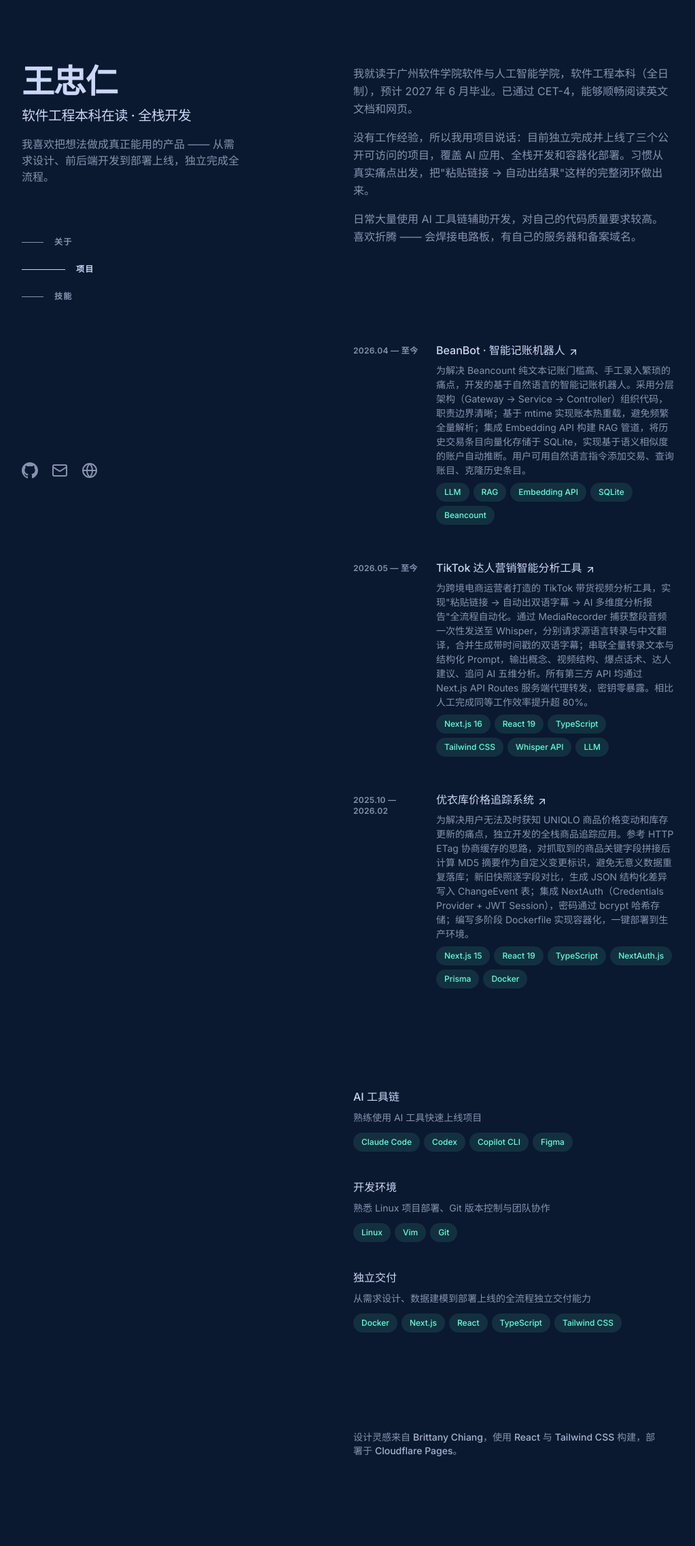
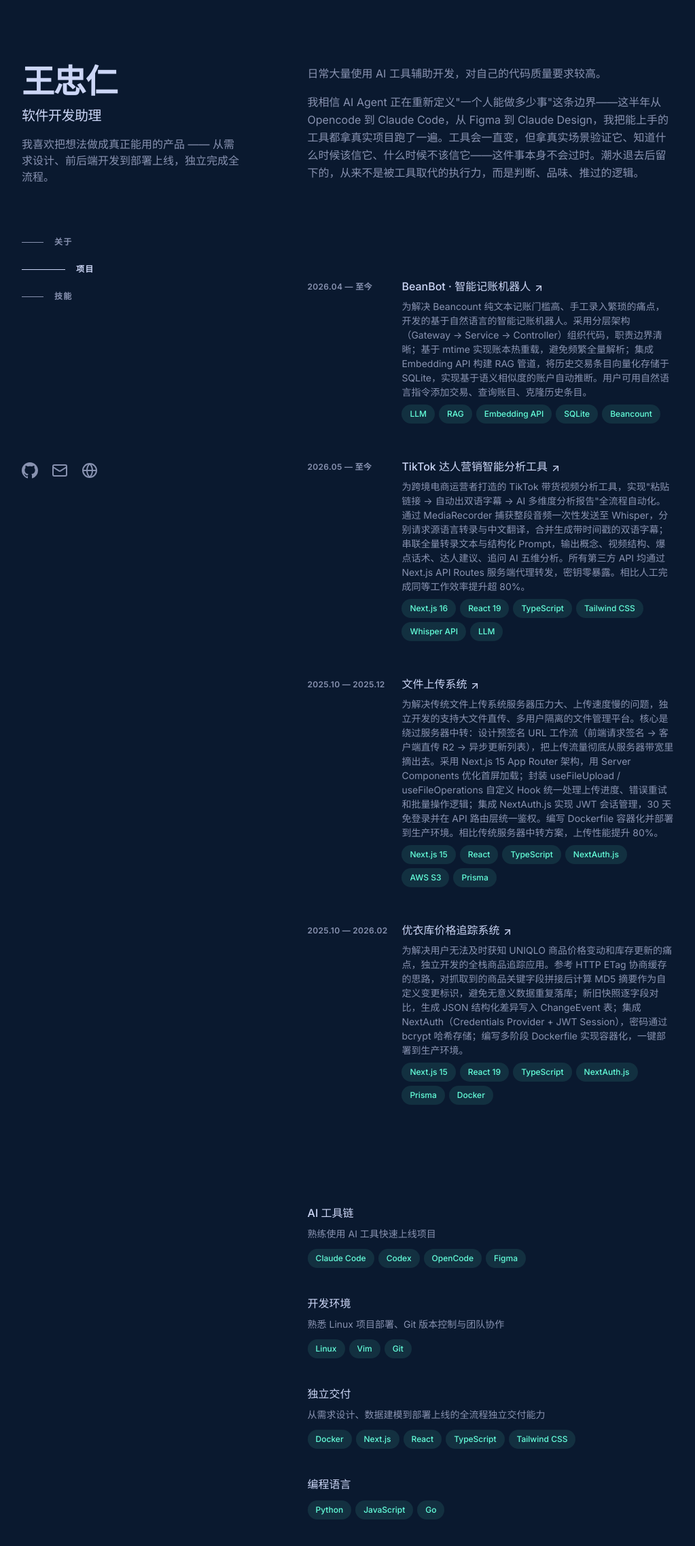
Before and after one commit to Fluxwang/Portfolio, a React (Vite) app: page / in a window 1280 px wide. Shown: the top 2274 px of the page at 68% size, without its empty margins (128-1151 px from the left). Before the commit the page ends 2240 px from the top, so only its background shows below. Built offline with nearby package versions, Linux system fonts and the light colour scheme.

Commit message:
Add Project

```diff
--- a/package.json
+++ b/package.json
@@ -19,6 +19,7 @@
     "@types/react": "^19.2.17",
     "@types/react-dom": "^19.2.3",
     "@vitejs/plugin-react": "^6.0.3",
+    "code-inspector-plugin": "^2.0.4",
     "oxlint": "^1.71.0",
     "vite": "^8.1.1"
   }
--- a/src/App.jsx
+++ b/src/App.jsx
@@ -1,31 +1,31 @@
-import { useEffect, useState } from 'react'
-import Spotlight from './components/Spotlight'
-import Sidebar from './components/Sidebar'
-import Section from './components/Section'
-import ProjectCard from './components/ProjectCard'
-import Tag from './components/Tag'
-import { about, projects, skills, navItems } from './data'
+import { useEffect, useState } from "react";
+import Spotlight from "./components/Spotlight";
+import Sidebar from "./components/Sidebar";
+import Section from "./components/Section";
+import ProjectCard from "./components/ProjectCard";
+import Tag from "./components/Tag";
+import { about, projects, skills, navItems } from "./data";
 
 function useActiveSection() {
-  const [active, setActive] = useState(navItems[0].id)
+  const [active, setActive] = useState(navItems[0].id);
 
   useEffect(() => {
     const onScroll = () => {
-      let current = navItems[0].id
+      let current = navItems[0].id;
       for (const { id } of navItems) {
-        const el = document.getElementById(id)
+        const el = document.getElementById(id);
         if (el && el.getBoundingClientRect().top <= window.innerHeight * 0.35) {
-          current = id
+          current = id;
         }
       }
-      setActive(current)
-    }
-    onScroll()
-    window.addEventListener('scroll', onScroll, { passive: true })
-    return () => window.removeEventListener('scroll', onScroll)
-  }, [])
+      setActive(current);
+    };
+    onScroll();
+    window.addEventListener("scroll", onScroll, { passive: true });
+    return () => window.removeEventListener("scroll", onScroll);
+  }, []);
 
-  return active
+  return active;
 }
 
 function About() {
@@ -39,7 +39,7 @@ function About() {
         ))}
       </div>
     </Section>
-  )
+  );
 }
 
 function Projects() {
@@ -51,7 +51,7 @@ function Projects() {
         ))}
       </ol>
     </Section>
-  )
+  );
 }
 
 function Skills() {
@@ -71,64 +71,64 @@ function Skills() {
         ))}
       </ol>
     </Section>
-  )
+  );
 }
 
 function Footer() {
-  return (
-    <footer className="max-w-md pb-16 text-sm text-slate sm:pb-0">
-      <p>
-        设计灵感来自{' '}
-        <a
-          href="https://brittanychiang.com"
-          target="_blank"
-          rel="noreferrer noopener"
-          className="font-medium text-light-slate transition-colors hover:text-accent"
-        >
-          Brittany Chiang
-        </a>
-        ，使用{' '}
-        <a
-          href="https://react.dev"
-          target="_blank"
-          rel="noreferrer noopener"
-          className="font-medium text-light-slate transition-colors hover:text-accent"
-        >
-          React
-        </a>{' '}
-        与{' '}
-        <a
-          href="https://tailwindcss.com"
-          target="_blank"
-          rel="noreferrer noopener"
-          className="font-medium text-light-slate transition-colors hover:text-accent"
-        >
-          Tailwind CSS
-        </a>{' '}
-        构建，部署于{' '}
-        <a
-          href="https://pages.cloudflare.com"
-          target="_blank"
-          rel="noreferrer noopener"
-          className="font-medium text-light-slate transition-colors hover:text-accent"
-        >
-          Cloudflare Pages
-        </a>
-        。
-      </p>
-    </footer>
-  )
+  // return (
+  //   <footer className="max-w-md pb-16 text-sm text-slate sm:pb-0">
+  //     <p>
+  //       设计灵感来自{" "}
+  //       <a
+  //         href="https://brittanychiang.com"
+  //         target="_blank"
+  //         rel="noreferrer noopener"
+  //         className="font-medium text-light-slate transition-colors hover:text-accent"
+  //       >
+  //         Brittany Chiang
+  //       </a>
+  //       ，使用{" "}
+  //       <a
+  //         href="https://react.dev"
+  //         target="_blank"
+  //         rel="noreferrer noopener"
+  //         className="font-medium text-light-slate transition-colors hover:text-accent"
+  //       >
+  //         React
+  //       </a>{" "}
+  //       与{" "}
+  //       <a
+  //         href="https://tailwindcss.com"
+  //         target="_blank"
+  //         rel="noreferrer noopener"
+  //         className="font-medium text-light-slate transition-colors hover:text-accent"
+  //       >
+  //         Tailwind CSS
+  //       </a>{" "}
+  //       构建，部署于{" "}
+  //       <a
+  //         href="https://pages.cloudflare.com"
+  //         target="_blank"
+  //         rel="noreferrer noopener"
+  //         className="font-medium text-light-slate transition-colors hover:text-accent"
+  //       >
+  //         Cloudflare Pages
+  //       </a>
+  //       。
+  //     </p>
+  //   </footer>
+  // );
 }
 
 export default function App() {
-  const active = useActiveSection()
+  const active = useActiveSection();
 
   return (
     <div className="relative">
       <Spotlight />
       <div className="mx-auto min-h-screen max-w-6xl px-6 py-12 md:px-12 md:py-20 lg:flex lg:justify-between lg:gap-4 lg:px-24 lg:py-0">
         <Sidebar active={active} />
-        <main id="content" className="pt-24 lg:w-1/2 lg:py-24">
+        <main id="content" className="pt-24 lg:w-2/3 lg:py-24">
           <About />
           <Projects />
           <Skills />
@@ -136,5 +136,5 @@ export default function App() {
         </main>
       </div>
     </div>
-  )
+  );
 }
--- a/src/data.js
+++ b/src/data.js
@@ -1,67 +1,103 @@
 export const profile = {
-  name: '王忠仁',
-  title: '软件工程本科在读 · 全栈开发',
-  tagline: '我喜欢把想法做成真正能用的产品 —— 从需求设计、前后端开发到部署上线，独立完成全流程。',
+  name: "王忠仁",
+  // title: "软件工程本科在读 · 全栈开发+Agent",
+  title: "软件开发助理",
+  tagline:
+    "我喜欢把想法做成真正能用的产品 —— 从需求设计、前后端开发到部署上线，独立完成全流程。",
   socials: [
-    { label: 'GitHub', href: 'https://github.com/Fluxwang', icon: 'github' },
-    { label: 'Email', href: 'mailto:fluxwang@gmail.com', icon: 'mail' },
-    { label: '个人网站', href: 'https://bugworld.dev', icon: 'globe' },
+    { label: "GitHub", href: "https://github.com/Fluxwang", icon: "github" },
+    { label: "Email", href: "mailto:fluxwang@gmail.com", icon: "mail" },
+    { label: "个人网站", href: "https://wangzhr.top", icon: "globe" },
   ],
-}
+};
 
 export const navItems = [
-  { id: 'about', label: '关于' },
-  { id: 'projects', label: '项目' },
-  { id: 'skills', label: '技能' },
-]
+  { id: "about", label: "关于" },
+  { id: "projects", label: "项目" },
+  { id: "skills", label: "技能" },
+];
 
 export const about = [
-  '我就读于广州软件学院软件与人工智能学院，软件工程本科（全日制），预计 2027 年 6 月毕业。已通过 CET-4，能够顺畅阅读英文文档和网页。',
-  '没有工作经验，所以我用项目说话：目前独立完成并上线了三个公开可访问的项目，覆盖 AI 应用、全栈开发和容器化部署。习惯从真实痛点出发，把"粘贴链接 → 自动出结果"这样的完整闭环做出来。',
-  '日常大量使用 AI 工具链辅助开发，对自己的代码质量要求较高。喜欢折腾 —— 会焊接电路板，有自己的服务器和备案域名。',
-]
+  // '没有工作经验，所以我用项目说话：目前独立完成并上线了三个公开可访问的项目，覆盖 AI 应用、全栈开发和容器化部署。习惯从真实痛点出发，把"粘贴链接 → 自动出结果"这样的完整闭环做出来。',
+  "日常大量使用 AI 工具辅助开发，对自己的代码质量要求较高。",
+  '我相信 AI Agent 正在重新定义"一个人能做多少事"这条边界——这半年从 Opencode 到 Claude Code，从 Figma 到 Claude Design，我把能上手的工具都拿真实项目跑了一遍。工具会一直变，但拿真实场景验证它、知道什么时候该信它、什么时候不该信它——这件事本身不会过时。潮水退去后留下的，从来不是被工具取代的执行力，而是判断、品味、推过的逻辑。',
+];
 
 export const projects = [
   {
-    title: 'BeanBot · 智能记账机器人',
-    period: '2026.04 — 至今',
-    href: 'https://github.com/Fluxwang/BeanBot',
+    title: "BeanBot · 智能记账机器人",
+    period: "2026.04 — 至今",
+    href: "https://github.com/Fluxwang/BeanBot",
     description:
-      '为解决 Beancount 纯文本记账门槛高、手工录入繁琐的痛点，开发的基于自然语言的智能记账机器人。采用分层架构（Gateway → Service → Controller）组织代码，职责边界清晰；基于 mtime 实现账本热重载，避免频繁全量解析；集成 Embedding API 构建 RAG 管道，将历史交易条目向量化存储于 SQLite，实现基于语义相似度的账户自动推断。用户可用自然语言指令添加交易、查询账目、克隆历史条目。',
-    tags: ['LLM', 'RAG', 'Embedding API', 'SQLite', 'Beancount'],
+      "为解决 Beancount 纯文本记账门槛高、手工录入繁琐的痛点，开发的基于自然语言的智能记账机器人。采用分层架构（Gateway → Service → Controller）组织代码，职责边界清晰；基于 mtime 实现账本热重载，避免频繁全量解析；集成 Embedding API 构建 RAG 管道，将历史交易条目向量化存储于 SQLite，实现基于语义相似度的账户自动推断。用户可用自然语言指令添加交易、查询账目、克隆历史条目。",
+    tags: ["LLM", "RAG", "Embedding API", "SQLite", "Beancount"],
   },
   {
-    title: 'TikTok 达人营销智能分析工具',
-    period: '2026.05 — 至今',
-    href: 'https://tk.bugworld.dev',
+    title: "TikTok 达人营销智能分析工具",
+    period: "2026.05 — 至今",
+    href: "https://tk.bugworld.dev",
     description:
       '为跨境电商运营者打造的 TikTok 带货视频分析工具，实现"粘贴链接 → 自动出双语字幕 → AI 多维度分析报告"全流程自动化。通过 MediaRecorder 捕获整段音频一次性发送至 Whisper，分别请求源语言转录与中文翻译，合并生成带时间戳的双语字幕；串联全量转录文本与结构化 Prompt，输出概念、视频结构、爆点话术、达人建议、追问 AI 五维分析。所有第三方 API 均通过 Next.js API Routes 服务端代理转发，密钥零暴露。相比人工完成同等工作效率提升超 80%。',
-    tags: ['Next.js 16', 'React 19', 'TypeScript', 'Tailwind CSS', 'Whisper API', 'LLM'],
+    tags: [
+      "Next.js 16",
+      "React 19",
+      "TypeScript",
+      "Tailwind CSS",
+      "Whisper API",
+      "LLM",
+    ],
   },
   {
-    title: '优衣库价格追踪系统',
-    period: '2025.10 — 2026.02',
-    href: 'https://untrack.bugworld.dev',
+    title: "文件上传系统",
+    period: "2025.10 — 2025.12",
+    href: "https://r2drop.bugworld.dev",
     description:
-      '为解决用户无法及时获知 UNIQLO 商品价格变动和库存更新的痛点，独立开发的全栈商品追踪应用。参考 HTTP ETag 协商缓存的思路，对抓取到的商品关键字段拼接后计算 MD5 摘要作为自定义变更标识，避免无意义数据重复落库；新旧快照逐字段对比，生成 JSON 结构化差异写入 ChangeEvent 表；集成 NextAuth（Credentials Provider + JWT Session），密码通过 bcrypt 哈希存储；编写多阶段 Dockerfile 实现容器化，一键部署到生产环境。',
-    tags: ['Next.js 15', 'React 19', 'TypeScript', 'NextAuth.js', 'Prisma', 'Docker'],
+      "为解决传统文件上传系统服务器压力大、上传速度慢的问题，独立开发的支持大文件直传、多用户隔离的文件管理平台。核心是绕过服务器中转：设计预签名 URL 工作流（前端请求签名 → 客户端直传 R2 → 异步更新列表），把上传流量彻底从服务器带宽里摘出去。采用 Next.js 15 App Router 架构，用 Server Components 优化首屏加载；封装 useFileUpload / useFileOperations 自定义 Hook 统一处理上传进度、错误重试和批量操作逻辑；集成 NextAuth.js 实现 JWT 会话管理，30 天免登录并在 API 路由层统一鉴权。编写 Dockerfile 容器化并部署到生产环境。相比传统服务器中转方案，上传性能提升 80%。",
+    tags: [
+      "Next.js 15",
+      "React",
+      "TypeScript",
+      "NextAuth.js",
+      "AWS S3",
+      "Prisma",
+    ],
   },
-]
+  {
+    title: "优衣库价格追踪系统",
+    period: "2025.10 — 2026.02",
+    href: "https://untrack.bugworld.dev",
+    description:
+      "为解决用户无法及时获知 UNIQLO 商品价格变动和库存更新的痛点，独立开发的全栈商品追踪应用。参考 HTTP ETag 协商缓存的思路，对抓取到的商品关键字段拼接后计算 MD5 摘要作为自定义变更标识，避免无意义数据重复落库；新旧快照逐字段对比，生成 JSON 结构化差异写入 ChangeEvent 表；集成 NextAuth（Credentials Provider + JWT Session），密码通过 bcrypt 哈希存储；编写多阶段 Dockerfile 实现容器化，一键部署到生产环境。",
+    tags: [
+      "Next.js 15",
+      "React 19",
+      "TypeScript",
+      "NextAuth.js",
+      "Prisma",
+      "Docker",
+    ],
+  },
+];
 
 export const skills = [
   {
-    category: 'AI 工具链',
-    items: ['Claude Code', 'Codex', 'Copilot CLI', 'Figma'],
-    note: '熟练使用 AI 工具快速上线项目',
+    category: "AI 工具链",
+    items: ["Claude Code", "Codex", "OpenCode", "Figma"],
+    note: "熟练使用 AI 工具快速上线项目",
   },
   {
-    category: '开发环境',
-    items: ['Linux', 'Vim', 'Git'],
-    note: '熟悉 Linux 项目部署、Git 版本控制与团队协作',
+    category: "开发环境",
+    items: ["Linux", "Vim", "Git"],
+    note: "熟悉 Linux 项目部署、Git 版本控制与团队协作",
   },
   {
-    category: '独立交付',
-    items: ['Docker', 'Next.js', 'React', 'TypeScript', 'Tailwind CSS'],
-    note: '从需求设计、数据建模到部署上线的全流程独立交付能力',
+    category: "独立交付",
+    items: ["Docker", "Next.js", "React", "TypeScript", "Tailwind CSS"],
+    note: "从需求设计、数据建模到部署上线的全流程独立交付能力",
   },
-]
+  {
+    category: "编程语言",
+    items: ["Python", "JavaScript", "Go"],
+    // note: "",
+  },
+];
```
Also changed, not shown: src/components/ProjectCard.jsx (+4 -4 lines), 1 other file (tests, documents, lock files or other folders).
